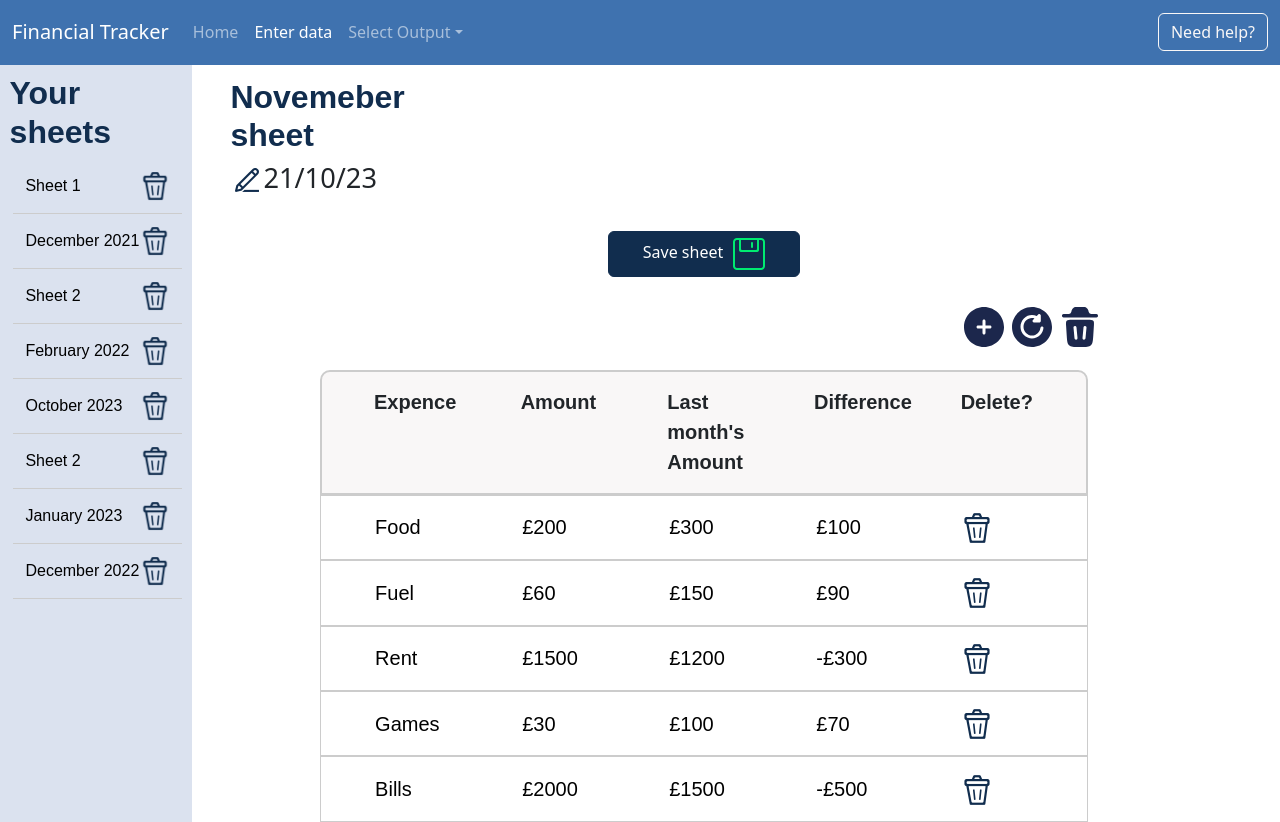
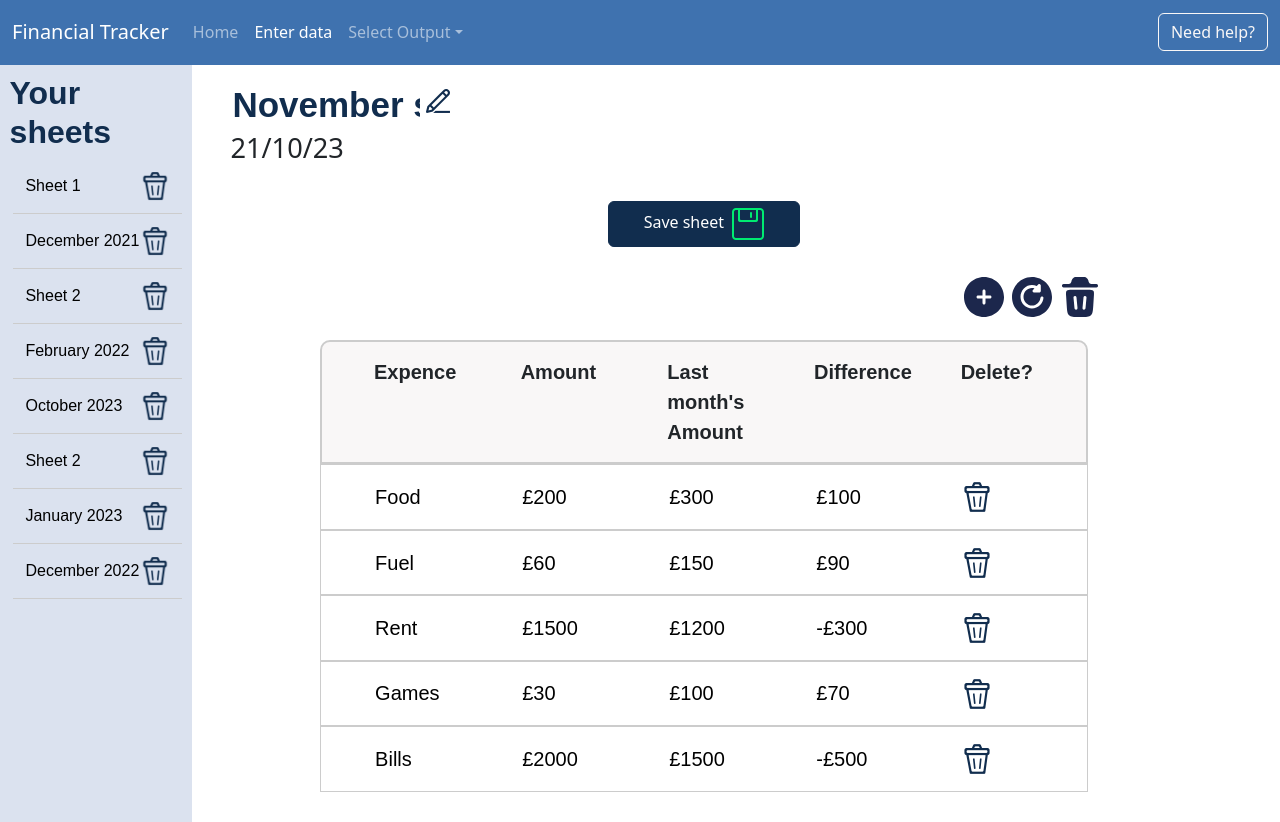
Before and after one commit to Jatinder-Sohal/FinalYearProject-HCI, a React (Create React App) app in the folder finance_tracker/: page /Enter in a window 1280 px wide. After the commit the page ends 800 px from the top, so only its background shows below. Built offline with nearby package versions, Linux system fonts and the light colour scheme.

Commit message:
Refactoring the heading of enter data and its save button into its own component. Also changed the heading into a input box so that I can get its output during the save.

```diff
--- /dev/null
+++ b/finance_tracker/src/components/SheetHeading.jsx
@@ -0,0 +1,26 @@
+import React from "react";
+import 'bootstrap/dist/css/bootstrap.min.css';
+import 'bootstrap/dist/js/bootstrap.bundle.min.js';
+
+import Pencil from '../images/Pencil.png';
+import Save from '../images/Save.png';
+
+function SheetHeading() {
+    return (
+        <div>
+            <div className="heading">
+                <input className="sheet-heading" type="text" placeholder="November sheet" aria-label="User Input for expence sheet"></input>
+                <img id="pencil" src={Pencil} alt="Icon of pencil, to change title" height="32" width="32"/>
+                <h2 className="page3-h2"> 21/10/23</h2>
+            </div>
+            <div className="save-sheet">
+                <button className="btn button-save" type="submit">
+                    <span className="text">Save sheet</span>
+                    <img className="save-icon" src={Save} alt="Save button" height="32" width="32"/>
+                </button>
+            </div>
+        </div>
+        );
+    }
+
+    export default SheetHeading
--- a/finance_tracker/src/components/Sidebar.jsx
+++ b/finance_tracker/src/components/Sidebar.jsx
@@ -14,7 +14,7 @@ function Sidebar() {
     return (
         <div className="sidebar">
             <div className="sidebar-content">
-                <h1 className="sheet-heading">Your sheets</h1>
+                <h1 className="sidebar-heading">Your sheets</h1>
                 <ul className="sheet-list">
                     {sheets.map(function(sheet, index) {
                         return (
--- a/finance_tracker/src/pages/EnterData.css
+++ b/finance_tracker/src/pages/EnterData.css
@@ -56,7 +56,7 @@
     transform: scale(1.2);
 
 }
-.sheet-heading{
+.sidebar-heading{
     font-family: sans-serif;
     color: #112D4E;
     font-weight: bold;
@@ -67,9 +67,26 @@
     font-size: 1.7rem;
 }
 #pencil{
-    margin-top: 0.6%;
-    margin-left: 0.4%;
+    margin-top: 3%;
+
 }
+.sheet-heading{
+    font-family: sans-serif;
+    font-weight: bold;
+    font-size: 35px;
+    border-color: #112D4E;
+    width: 75%;
+    border: none;
+    outline: none;
+}
+.sheet-heading:hover{
+    outline: 2px solid #112D4E;
+}
+.sheet-heading::placeholder {
+    color: #112D4E;
+}
+
+
 
 .button-save{
     margin-top: 2.2%;
@@ -92,7 +109,9 @@
     margin-left: 75%;
     width: 15%;
 }
-
+.save-icon{
+    margin-left: 5%;
+}
 
 .heading{
     margin-top: 1%;
@@ -125,6 +144,7 @@
     border: 2px solid #ccc;
     background-color: #F9F7F7;
 }
+
 .field {
     font-family: sans-serif;
     font-size: 20px;
@@ -136,10 +156,9 @@
     width: 80%;
     border: none;
     outline: none;
-}
-.text {
     margin-right: 10px;
 }
+
 .table-input:hover{
     outline: 2px solid #112D4E;
 }
--- a/finance_tracker/src/pages/EnterData.jsx
+++ b/finance_tracker/src/pages/EnterData.jsx
@@ -2,9 +2,7 @@ import React from "react";
 import Navbar from "../components/Navbar";
 import Sidebar from "../components/Sidebar";
 import ExpenceTable from "../components/ExpenceTable";
-
-import Pencil from '../images/Pencil.png';
-import Save from '../images/Save.png';
+import SheetHeading from "../components/SheetHeading";
 
 import './EnterData.css';
 
@@ -12,17 +10,7 @@ function EnterData(){
     return <div className="page3-container">
         <Navbar />
         <Sidebar />
-        <div className="heading">
-            <h1 className="sheet-heading" >Novemeber sheet</h1>
-            <img id="pencil" src={Pencil} alt="Icon of pencil, to change title" height="32" width="32"/>
-            <h2 className="page3-h2"> 21/10/23</h2>
-        </div>
-        <div className="save-sheet">
-            <button className="btn button-save" type="submit">
-                <span className="text">Save sheet</span>
-                <img src={Save} alt="Save button" height="32" width="32"/>
-            </button>
-        </div>
+        <SheetHeading />
         <ExpenceTable />
     </div>
 }
```
